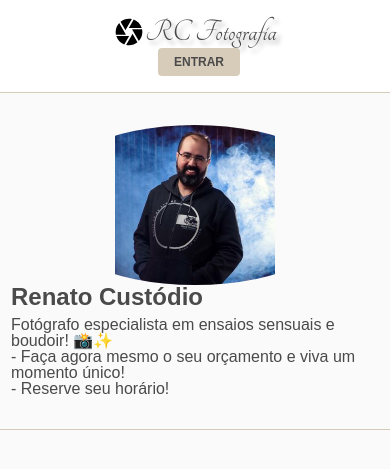
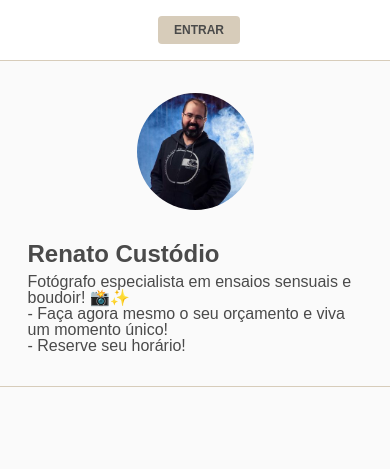
Before and after one commit to renatounai/rcfotografia_django, a Django app: page / in a window 390 px wide. Shown: the top 469 px of the page. Run offline with Django 4.2, Linux system fonts and the light colour scheme; data that the repository does not hold is empty.

Commit message:
Melhorias gerais no css

```diff
--- a/photos/static/account/css/login.css
+++ b/photos/static/account/css/login.css
@@ -54,3 +54,7 @@
 #id_remember {
     vertical-align: middle;
 }
+
+.header__signin {
+    visibility: hidden;
+}
--- a/photos/static/photos/css/estilos.css
+++ b/photos/static/photos/css/estilos.css
@@ -8,9 +8,14 @@ body {
 .container {
     margin: 0 auto;
     max-width: 975px;
-    padding: 0 3px 0 3px;
 }
 
 .form__logout {
     display: none;
 }
+
+@media only screen and (max-width: 975px) {
+  .container {
+    padding: 0 3px 0 3px;
+  }
+}
--- a/photos/static/photos/css/gallery.css
+++ b/photos/static/photos/css/gallery.css
@@ -3,16 +3,16 @@
     display: flex;
     flex-direction: row;
     flex-wrap: wrap;
-    justify-content: space-around;
+    justify-content: space-between;
 }
 
 .gallery img {
     cursor: pointer;
-    margin-bottom: 3px;
     object-fit: cover;
     object-position: center;
     aspect-ratio: 1 / 1;
-    width: 33%;
+    width: calc(33.33% - 3px);
+    margin-bottom: 3px;
 }
 
 .gallery__photo--invisible{
@@ -71,3 +71,9 @@
     max-height: 80vh;
     max-width: 80vw;
 }
+
+@media only screen and (max-width: 975px) {
+  .container {
+
+  }
+}
--- a/photos/static/photos/css/header.css
+++ b/photos/static/photos/css/header.css
@@ -7,7 +7,7 @@
     flex-direction: row;
     padding: 1rem 0 1rem;
     width: 100%;
-    background-color: rgb(255,255,255);
+    background-color: rgb(255, 255, 255);
 }
 
 .header .container {
@@ -58,7 +58,11 @@
 
 /*query size for less than 415px*/
 @media only screen and (max-width: 415px) {
-  .header .container {
-    flex-direction: column;
-  }
+    .header .container {
+        flex-direction: column;
+    }
+
+    .header__logo {
+        display: none;
+    }
 }
--- a/photos/static/photos/css/profile.css
+++ b/photos/static/photos/css/profile.css
@@ -1,6 +1,5 @@
 .profile {
-    padding-top: 2em;
-    padding-bottom: 2em;
+    padding: 2em 0 2em 0;
     display: flex;
     flex-direction: row;
     border-bottom: 1px solid #d7ccba;
@@ -46,14 +45,16 @@
 @media only screen and (max-width: 415px) {
     .profile {
         flex-direction: column;
+        align-items: center;
+    }
+
+    .profile__image {
+        margin-bottom: 2em;
+
     }
 
     .profile__user {
-        width: 100%;
-    }
-
-    .profile__image {
-        width: 100%;
+        width: 90%;
     }
 
 }
--- a/photos/static/photos/css/reset.css
+++ b/photos/static/photos/css/reset.css
@@ -1,8 +1,7 @@
-/* http://meyerweb.com/eric/tools/css/reset/
-   v2.0 | 20110126
-   License: none (public domain)
-*/
 /*noinspection CssOverwrittenProperties*/
+* {
+  box-sizing: border-box;
+}
 html, body, div, span, applet, object, iframe,
 h1, h2, h3, h4, h5, h6, p, blockquote, pre,
 a, abbr, acronym, address, big, cite, code,
--- a/templates/base.html
+++ b/templates/base.html
@@ -10,8 +10,7 @@
     <link rel="stylesheet" href="{% static 'photos/css/estilos.css' %}">
     <link rel="stylesheet" href="{% static 'photos/css/header.css' %}">
     <link rel="stylesheet" href="{% static 'shared/forms/css/forms.css' %}">
-    {% block css %}
-    {% endblock %}
+    {% block css %}{% endblock %}
 </head>
 <body>
     <header class="header">
```
